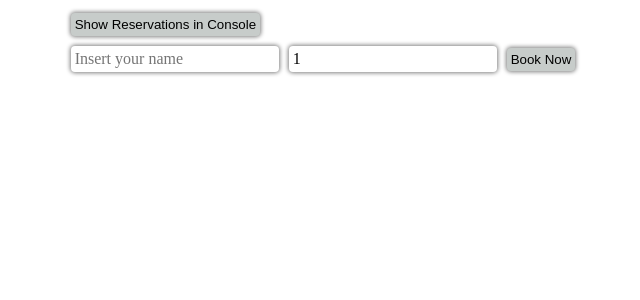
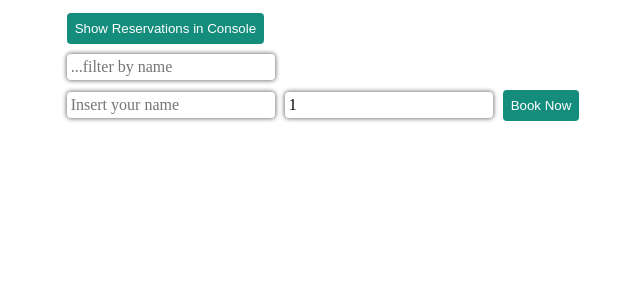
Before and after one commit to sergiogalici/sh-react-exercise-1-last, a React (Create React App) app: page / in a window 1280 px wide. Shown: the top 300 px of the page, without its empty margins (317-957 px from the left). Built offline with nearby package versions, Linux system fonts and the light colour scheme.

Commit message:
2 files modified

```diff
--- a/App.tsx
+++ b/App.tsx
@@ -39,32 +39,42 @@ const ResComponent = ({
 };
 
 export default function App() {
-  const [name, setName] = React.useState<string>('');
+  const baseReservation = {
+    id: 0,
+    name: '',
+    numOfGuests: 1,
+  };
+  // const [name, setName] = React.useState('');
+  // const [numOfGuests, setNumOfGuests] = React.useState(1);
+  const [reservation, setReservation] =
+    React.useState<Reservation>(baseReservation);
   const [reservations, setReservations] = React.useState<Reservation[]>([]);
-  const [numOfGuests, setNumOfGuests] = React.useState(1);
+  const [searchName, setSearchName] = React.useState<string>('');
 
   const handleNameChange = (e: React.ChangeEvent<HTMLInputElement>): void => {
-    setName(e.target.value);
+    setReservation({ ...reservation, name: e.target.value });
+    // setName(e.target.value);
   };
 
   const handleNumOfGuestsChange = (
     e: React.ChangeEvent<HTMLInputElement>
   ): void => {
-    setNumOfGuests(Number(e.target.value));
+    setReservation({ ...reservation, numOfGuests: Number(e.target.value) });
+    // setNumOfGuests(Number(e.target.value));
   };
 
   const handleBookNow = () => {
-    if (!name.length) {
+    if (!reservation.name.length) {
       return;
     }
-    setReservations([
-      ...reservations,
-      {
-        id: Date.now(),
-        name,
-        numOfGuests,
-      },
-    ]);
+    if (reservations.find((res) => res.name === reservation.name)) {
+      window.alert('Name already in use!');
+      setReservation(baseReservation);
+      return;
+    }
+
+    setReservations([...reservations, { ...reservation, id: Date.now() }]);
+    setReservation(baseReservation);
   };
 
   const handleDelete = (index: number): void => {
@@ -83,24 +93,49 @@ export default function App() {
 
   return (
     <div>
-      <button onClick={() => console.log('reservations: ', reservations)}>
+      <button
+        onClick={() =>
+          console.log('reservations: ', JSON.stringify(reservations))
+        }
+      >
         Show Reservations in Console
       </button>
       <br></br>
+      <div>
+        <input
+          placeholder="...filter by name"
+          onChange={(e) => setSearchName(e.target.value)}
+        />
+      </div>
       <input
         type="text"
         placeholder="Insert your name"
-        value={name}
+        value={reservation.name}
         onChange={handleNameChange}
       />
       <input
         type="number"
         min="1"
         defaultValue="1"
+        value={reservation.numOfGuests}
         onChange={handleNumOfGuestsChange}
       />
       <button onClick={handleBookNow}>Book Now</button>
-      {reservations.map((res) => (
+      {searchName.length
+        ? reservations
+            .filter((res) =>
+              res.name.toLowerCase().includes(searchName.toLowerCase())
+            )
+            .map((res) => (
+              <ResComponent
+                id={res.id}
+                name={res.name}
+                numOfGuests={res.numOfGuests}
+                handleSave={handleSave}
+                handleDelete={handleDelete}
+              />
+            ))
+        : reservations.map((res) => (
             <ResComponent
               id={res.id}
               name={res.name}
--- a/style.css
+++ b/style.css
@@ -7,6 +7,7 @@ body {
   display: flex;
   flex-direction: column;
   align-items: center;
+  justify-content: center;
 }
 
 input {
@@ -24,18 +25,18 @@ input:focus {
 }
 
 button {
-  background-color: rgb(199, 204, 202);
-
-  padding: 4px;
+  background-color: rgb(20, 141, 125);
+  padding: 8px;
   margin: 5px;
   border-radius: 4px;
   outline: none;
   border: none;
-  box-shadow: 0 0 4px 1px gray;
   cursor: pointer;
   transition: 0.115s ease-in-out;
+  color: white;
+  font-weight: 400;
 }
 
 button:hover {
-  background-color: rgb(160, 202, 188);
+  background-color: rgb(31, 180, 160);
 }
```
Lines whose indentation alone changed are shown as unchanged.
